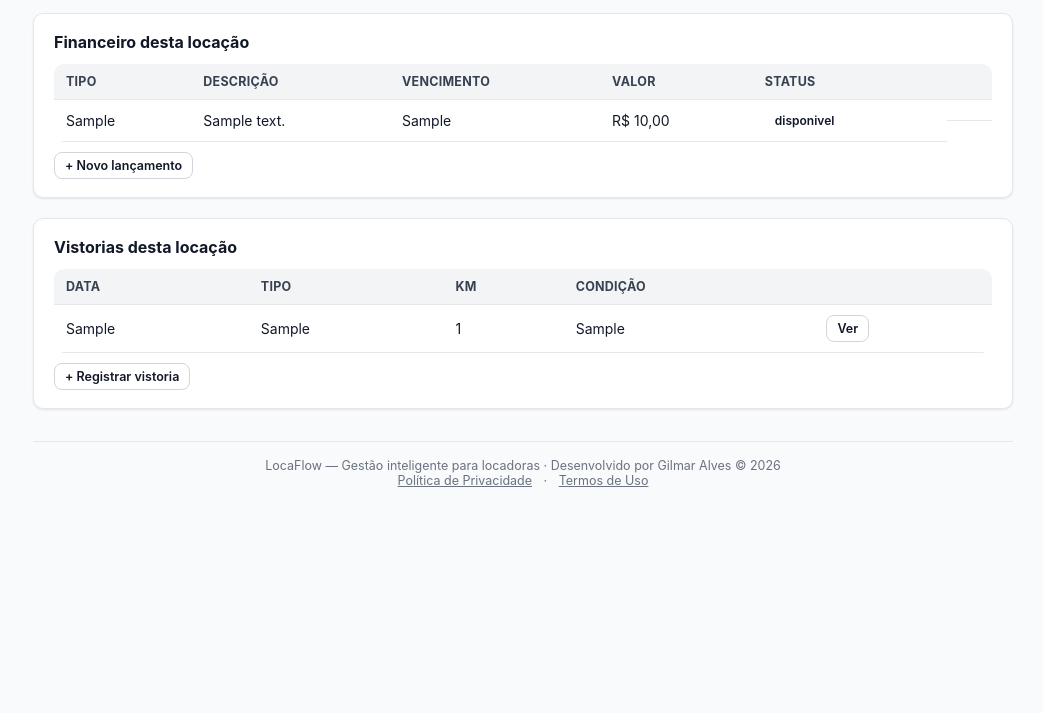
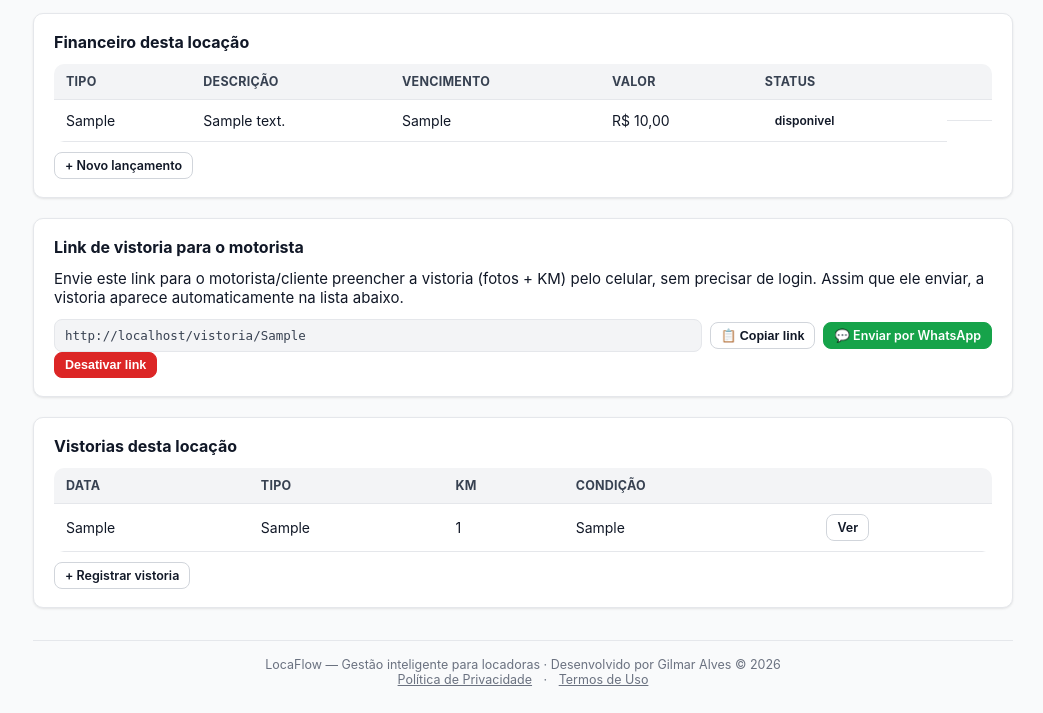
Before and after one commit to gbenedictocorreto-rgb/locaflow, a Flask app: page /locacoes/1 in a window 1280 px wide. Shown: the part 807-1520 px from the top of the page, without its empty margins (237-1280 px from the left). Before the commit the page ends 1294 px from the top, so only its background shows below. Run offline with Flask 3, Linux system fonts and the light colour scheme; the visitor is signed in with stand-in values (Sample User, id 1); tables that the repository leaves empty hold one stand-in row (values such as "Sample post").

Commit message:
Adiciona link publico de vistoria para o motorista (fotos + KM, sem login)

```diff
--- a/app.py
+++ b/app.py
@@ -42,7 +42,7 @@ def create_app(config_class=Config):
 
     from routes import (
         auth, dashboard, proprietarios, veiculos, clientes, locacoes, contratos,
-        financeiro, vistorias, usuarios, configuracoes, institucional,
+        financeiro, vistorias, usuarios, configuracoes, institucional, vistoria_publica,
     )
 
     app.register_blueprint(auth.bp)
@@ -57,6 +57,7 @@ def create_app(config_class=Config):
     app.register_blueprint(usuarios.bp)
     app.register_blueprint(configuracoes.bp)
     app.register_blueprint(institucional.bp)
+    app.register_blueprint(vistoria_publica.bp)
 
     # ---- Filtros Jinja ----
     @app.template_filter("moeda")
--- a/database/schema.sql
+++ b/database/schema.sql
@@ -145,6 +145,15 @@ CREATE TABLE IF NOT EXISTS vistoria_fotos (
     FOREIGN KEY (vistoria_id) REFERENCES vistorias(id) ON DELETE CASCADE
 );
 
+CREATE TABLE IF NOT EXISTS vistoria_links (
+    id INTEGER PRIMARY KEY AUTOINCREMENT,
+    locacao_id INTEGER NOT NULL,
+    token TEXT NOT NULL UNIQUE,
+    ativo INTEGER NOT NULL DEFAULT 1,
+    criado_em TEXT NOT NULL DEFAULT (datetime('now')),
+    FOREIGN KEY (locacao_id) REFERENCES locacoes(id) ON DELETE CASCADE
+);
+
 -- Configurações da empresa/locadora que usa este sistema (linha única, id sempre 1).
 -- Permite personalizar o contrato (cláusulas, texto extra, rodapé) e os dados
 -- exibidos sem precisar alterar código -- essencial quando o sistema é vendido
@@ -168,3 +177,4 @@ CREATE INDEX IF NOT EXISTS idx_locacoes_status ON locacoes(status);
 CREATE INDEX IF NOT EXISTS idx_financeiro_status ON financeiro(status);
 CREATE INDEX IF NOT EXISTS idx_financeiro_cliente ON financeiro(cliente_id);
 CREATE INDEX IF NOT EXISTS idx_vistorias_veiculo ON vistorias(veiculo_id);
+CREATE INDEX IF NOT EXISTS idx_vistoria_links_locacao ON vistoria_links(locacao_id);
--- a/routes/locacoes.py
+++ b/routes/locacoes.py
@@ -1,5 +1,6 @@
+import secrets
 from datetime import datetime, date
-from flask import Blueprint, render_template, request, redirect, url_for, flash
+from flask import Blueprint, render_template, request, redirect, url_for, flash, current_app
 from db import query_all, query_one, execute, get_db
 from services.utils import login_required, admin_required, parse_float, parse_int
 
@@ -152,10 +153,42 @@ def detalhe(id):
     financeiro = query_all("SELECT * FROM financeiro WHERE locacao_id = ? ORDER BY vencimento", (id,))
     vistorias = query_all("SELECT * FROM vistorias WHERE locacao_id = ? ORDER BY data DESC", (id,))
 
+    vistoria_link = query_one(
+        "SELECT * FROM vistoria_links WHERE locacao_id = ? AND ativo = 1 ORDER BY id DESC LIMIT 1", (id,)
+    )
+    vistoria_link_url = None
+    if vistoria_link:
+        base_url = current_app.config["SITE_URL"] or request.url_root.rstrip("/")
+        vistoria_link_url = f"{base_url}{url_for('vistoria_publica.formulario', token=vistoria_link['token'])}"
+
     return render_template(
         "locacoes/detail.html", locacao=locacao, contratos=contratos, financeiro=financeiro,
         vistorias=vistorias, status_labels=STATUS_LABELS, caucao_labels=CAUCAO_LABELS,
+        vistoria_link=vistoria_link, vistoria_link_url=vistoria_link_url,
     )
+
+
+@bp.route("/<int:id>/vistoria-link/gerar", methods=["POST"])
+@login_required
+def vistoria_link_gerar(id):
+    locacao = query_one("SELECT id FROM locacoes WHERE id = ?", (id,))
+    if not locacao:
+        flash("Locação não encontrada.", "erro")
+        return redirect(url_for("locacoes.listar"))
+
+    execute("UPDATE vistoria_links SET ativo = 0 WHERE locacao_id = ? AND ativo = 1", (id,))
+    token = secrets.token_urlsafe(16)
+    execute("INSERT INTO vistoria_links (locacao_id, token) VALUES (?,?)", (id, token))
+    flash("Link de vistoria gerado. Copie e envie para o motorista.", "sucesso")
+    return redirect(url_for("locacoes.detalhe", id=id))
+
+
+@bp.route("/<int:id>/vistoria-link/revogar", methods=["POST"])
+@login_required
+def vistoria_link_revogar(id):
+    execute("UPDATE vistoria_links SET ativo = 0 WHERE locacao_id = ? AND ativo = 1", (id,))
+    flash("Link de vistoria desativado.", "sucesso")
+    return redirect(url_for("locacoes.detalhe", id=id))
 
 
 @bp.route("/<int:id>/finalizar", methods=["GET", "POST"])
--- a/static/css/style.css
+++ b/static/css/style.css
@@ -246,3 +246,7 @@ legend { font-weight: 700; padding: 0 6px; font-size: 13.5px; color: var(--cinza
   .menu-toggle { display: block; }
   .conteudo { padding: 70px 16px 30px; }
 }
+
+/* ---- Link de vistoria copiável (painel da locação) ---- */
+.link-copiavel { display: flex; flex-wrap: wrap; gap: 8px; align-items: center; }
+.link-copiavel input[type="text"] { flex: 1 1 260px; min-width: 0; font-family: monospace; font-size: 12.5px; padding: 8px 10px; border: 1px solid var(--cinza-200); border-radius: 8px; background: var(--cinza-100); color: var(--cinza-700); }
--- a/templates/locacoes/detail.html
+++ b/templates/locacoes/detail.html
@@ -144,6 +144,45 @@
 </div>
 
 <div class="painel">
+  <h2>Link de vistoria para o motorista</h2>
+  <p class="ajuda" style="margin-bottom:12px">
+    Envie este link para o motorista/cliente preencher a vistoria (fotos + KM) pelo
+    celular, sem precisar de login. Assim que ele enviar, a vistoria aparece
+    automaticamente na lista abaixo.
+  </p>
+  {% if vistoria_link %}
+    <div class="link-copiavel">
+      <input type="text" id="linkVistoria" value="{{ vistoria_link_url }}" readonly onclick="this.select()">
+      <button type="button" class="btn btn-sm" onclick="copiarLinkVistoria()">&#128203; Copiar link</button>
+      {% if locacao['cliente_telefone'] %}
+      {% set tel_limpo = locacao['cliente_telefone'] | replace('(', '') | replace(')', '') | replace(' ', '') | replace('-', '') %}
+      <a class="btn btn-sm btn-sucesso" target="_blank" rel="noopener"
+         href="https://wa.me/55{{ tel_limpo }}?text={{ ('Olá! Poderia fazer a vistoria do veículo ' + locacao['placa'] + ' por este link, por favor? ' + vistoria_link_url) | urlencode }}">
+        &#128172; Enviar por WhatsApp
+      </a>
+      {% endif %}
+    </div>
+    <form method="post" action="{{ url_for('locacoes.vistoria_link_revogar', id=locacao['id']) }}" class="form-inline" onsubmit="return confirm('Desativar este link? Ele deixará de funcionar para o motorista.')" style="margin-top:10px">
+      <button type="submit" class="btn btn-sm btn-perigo">Desativar link</button>
+    </form>
+    <script>
+      function copiarLinkVistoria(){
+        var campo = document.getElementById('linkVistoria');
+        campo.select();
+        campo.setSelectionRange(0, 99999);
+        if (navigator.clipboard) {
+          navigator.clipboard.writeText(campo.value).catch(function(){});
+        }
+      }
+    </script>
+  {% else %}
+    <form method="post" action="{{ url_for('locacoes.vistoria_link_gerar', id=locacao['id']) }}">
+      <button type="submit" class="btn btn-primario">&#128279; Gerar link de vistoria</button>
+    </form>
+  {% endif %}
+</div>
+
+<div class="painel">
   <h2>Vistorias desta locação</h2>
   {% if vistorias %}
   <div class="tabela-wrap">
```
Also changed, not shown: routes/vistoria_publica.py (added, +72 -0 lines), templates/vistoria_publica/form.html (added, +47 -0 lines), templates/vistoria_publica/invalido.html (added, +17 -0 lines), templates/vistoria_publica/obrigado.html (added, +18 -0 lines).
